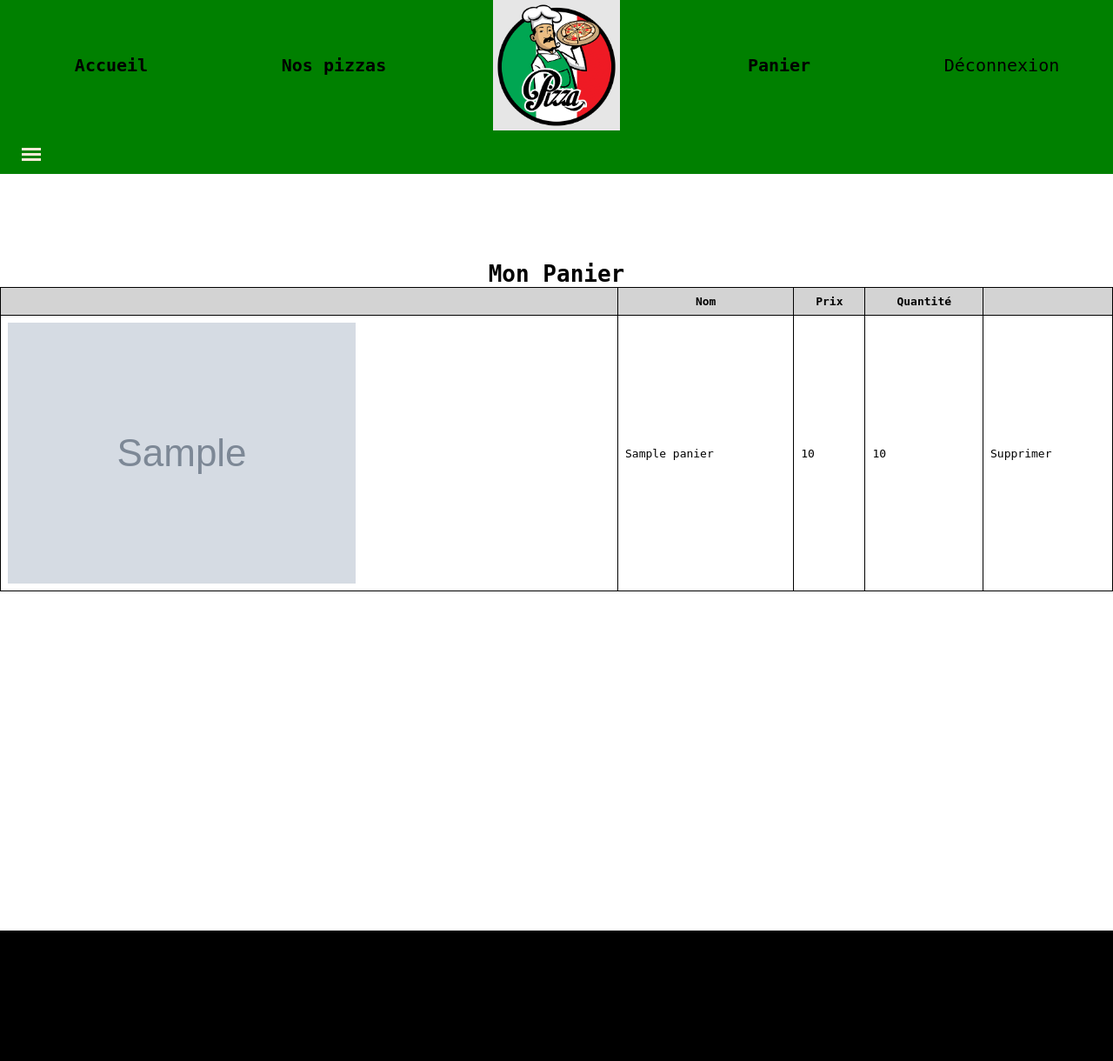
After one commit to phigou22/sitebouffe, a PHP site: page /panier.php in a window 1280 px wide. The commit adds this page. Shown: the whole page at 87% size. Run offline with PHP 8.4, Linux system fonts and the light colour scheme; tables that the repository leaves empty or names only in its code hold one stand-in row (values such as "Sample post"); grey boxes marked "Sample" are stand-in pictures.

Commit message:
modification 28/06
ajout d'un panier

```diff
--- a/headersite.php
+++ b/headersite.php
@@ -16,7 +16,7 @@
 
 <div class="pizza"> <a href="https://origanolapizza.com/galerie/"> <h4> Nos pizzas </h4></a></div>
 <div class="logo"> <img src="../sitebouffe/images/pizza-icon-logo-design-template-download-pizza-icon-logo-desilogo.png" height="100%" width="100%" alt="cuisinier italien"> </div>
-<div class="panier"> <h4> Panier</h4></a> </div>
+<div class="panier"> <a href="panier.php"> <h4> Panier</h4></a> </div>
 
 <!--   pour la déconnexion de ton utilisateur
 vérifie si le bouton de déconnexion est cliqué en vérifiant si la variable $_POST['deco'] est définie. Si le bouton de déconnexion est cliqué, toutes les variables de session sont supprimées avec session_unset() et la session est détruite avec session_destroy().  -->
--- /dev/null
+++ b/panier.php
@@ -0,0 +1,107 @@
+<?php include 'headersite.php' ?>
+
+
+<?php
+// Vérification de la présence d'un ID dans les paramètres de l'URL
+
+if (isset($_GET['id'])) {
+    // Connexion à la base de données
+    $conn = mysqli_connect('localhost', 'root', '', 'sitebouffe');
+
+    // Vérification des erreurs de connexion
+    if (mysqli_connect_errno()) {
+        echo "Erreur de connexion à la base de données : " . mysqli_connect_error();
+        exit();
+    }
+
+    // Suppression du produit du panier
+    $id = $_GET['id'];
+    $query = "DELETE FROM panier WHERE id = '$id'";
+    mysqli_query($conn, $query);
+
+    // Fermeture de la connexion à la base de données
+    mysqli_close($conn);
+
+    // Redirection vers la page du panier
+    header("Location: panier.php");
+    exit();
+}
+?>
+
+
+
+<!DOCTYPE html>
+<html lang="en">
+<head>
+    <meta charset="UTF-8">
+    <meta name="viewport" content="width=device-width, initial-scale=1.0">
+    <title>panier</title>
+</head>
+<body>
+    <h1>Mon Panier</h1>
+
+    <table>
+        <tr>
+            <th></th>
+            <th>Nom</th>
+            <th>Prix</th>
+            <th>Quantité</th>
+            <th></th>
+        </tr>
+        <?php
+        // Connexion à la base de données
+        $conn = mysqli_connect('localhost', 'root', '', 'sitebouffe');
+
+        // Vérification des erreurs de connexion
+        if (mysqli_connect_errno()) {
+            echo "Erreur de connexion à la base de données : " . mysqli_connect_error();
+            exit();
+        }
+
+        // Récupération des produits du panier depuis la base de données
+        $query = "SELECT * FROM panier";
+        $result = mysqli_query($conn, $query);
+
+        // Affichage des produits
+        while ($row = mysqli_fetch_assoc($result)) {
+            echo "<tr>";
+            echo "<td><img src='" . $row['image'] . "'></td>";
+            echo "<td>" . $row['nom'] . "</td>";
+            echo "<td>" . $row['prix'] . "</td>";
+            echo "<td>" . $row['quantite'] . "</td>";
+            echo "<td><a href='supprimer.php?id=" . $row['id'] . "'>Supprimer</a></td>";
+            echo "</tr>";
+        }
+
+        // Fermeture de la connexion à la base de données
+        mysqli_close($conn);
+        ?>
+    </table>
+</body>
+<style>
+
+table {
+    width: 100%;
+    border-collapse: collapse;
+}
+
+table th, table td {
+    border: 1px solid black;
+    padding: 8px;
+}
+
+table th {
+    background-color: lightgray;
+}
+
+h1 {
+    text-align: center;
+}
+
+</style>
+
+<br><br><br><br><br><br><br><br><br><br><br><br><br><br><br><br><br><br><br><br><br><br><br><br><br><br>
+<footer><?php include 'footer.php' ?></footer>
+
+
+</html>
```
